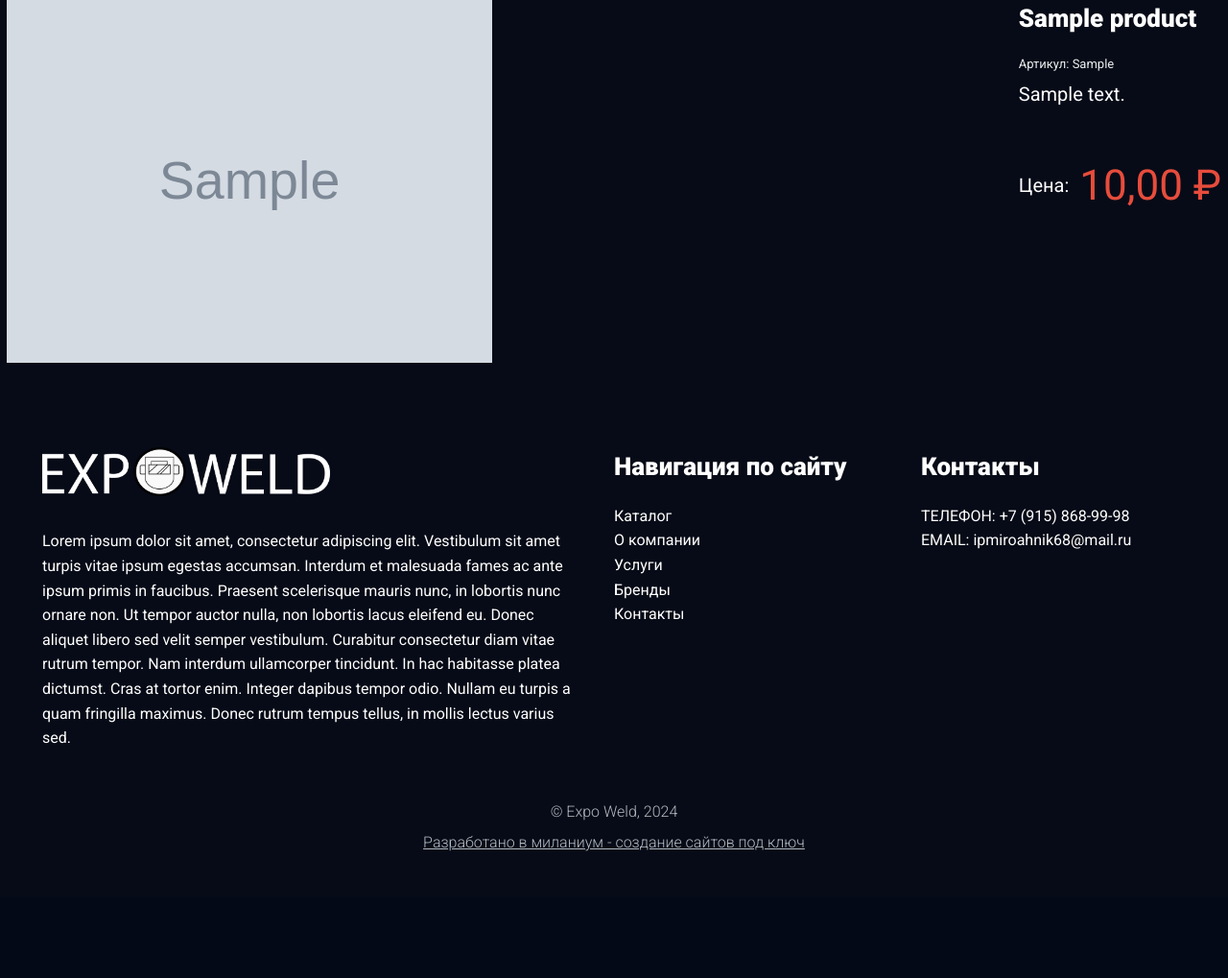
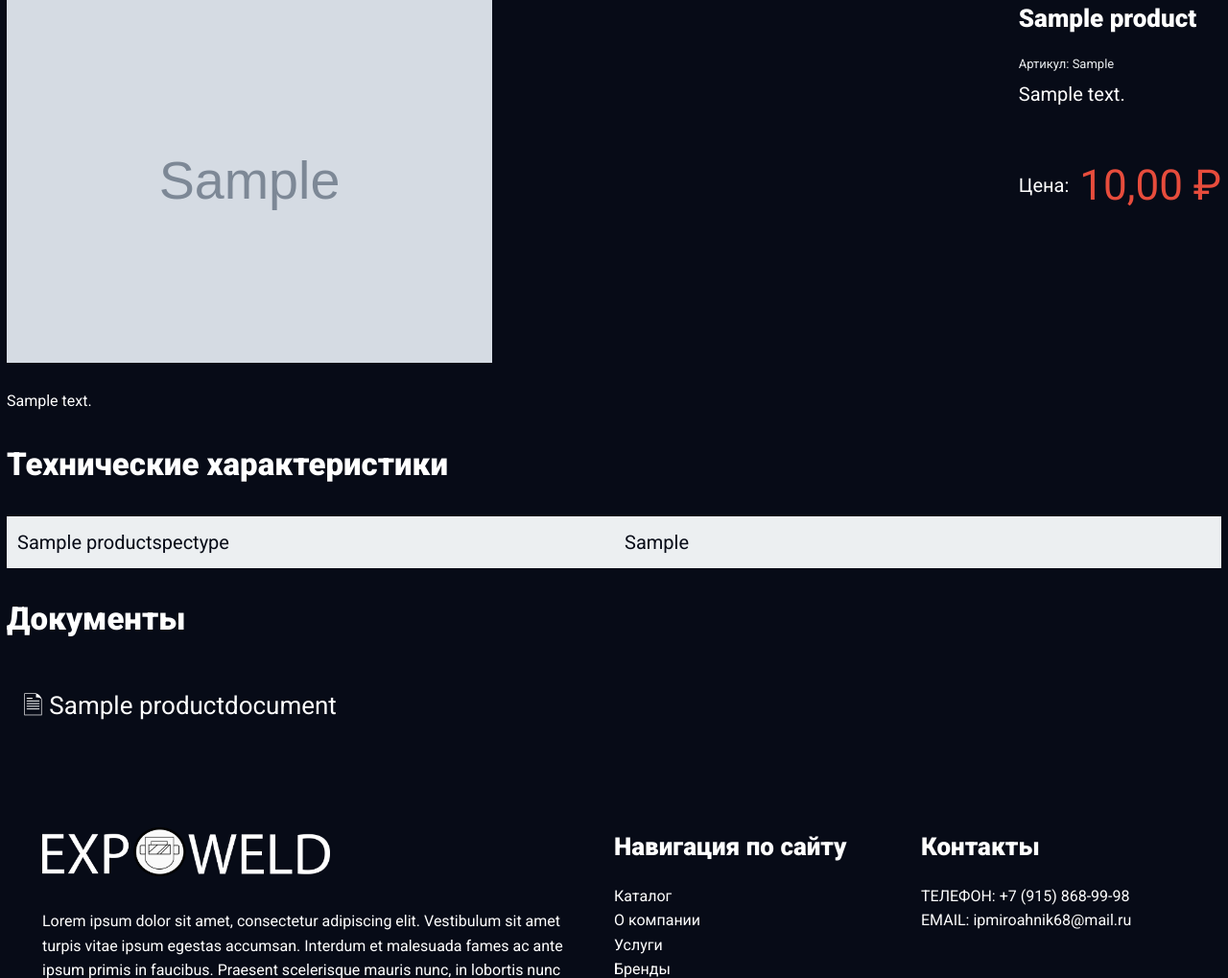
Before and after one commit to Loadngg/ExpO-Weld, a Django app: a page that uses templates/catalog/product_detail.html in a window 1280 px wide. Shown: the part 331-1350 px from the top of the page at 96% size. Before the commit the page ends 1218 px from the top, so only its background shows below. Run offline with Django 4.2, Linux system fonts and the light colour scheme; tables that the repository leaves empty hold one stand-in row (values such as "Sample post"); grey boxes marked "Sample" are stand-in pictures; lists and menus that the app fills with data are empty.

Commit message:
+ added full_description in product + added product docs and specs
+ added tinymc

```diff
--- a/catalog/models.py
+++ b/catalog/models.py
@@ -2,6 +2,7 @@ from django.db import models
 from django.urls import reverse
 
 from modules.services.utils import unique_slugify
+from tinymce.models import HTMLField
 
 
 class Brand(models.Model):
@@ -55,9 +56,10 @@ class Product(models.Model):
     """Товар"""
 
     name = models.CharField("Название", max_length=150)
-    description = models.TextField("Описание")
+    short_description = models.TextField("Краткое описание")
     article = models.CharField("Артикул", unique=True, max_length=100, default=0)
     price = models.DecimalField("Цена", default=0, decimal_places=2, max_digits=11)
+    full_description = HTMLField("Полное описание", blank=True, null=True)
     brand = models.ForeignKey(Brand, on_delete=models.SET_NULL, blank=True, null=True, verbose_name="Бренд")
     parent_category = models.ForeignKey(Category, on_delete=models.SET_NULL, blank=True, null=True,
                                         verbose_name="Родительская категория")
@@ -101,3 +103,47 @@ class ProductImage(models.Model):
     class Meta:
         verbose_name = "Фотография товара"
         verbose_name_plural = "Фотографии товаров"
+
+
+class ProductSpecType(models.Model):
+    """Тип характеристики"""
+
+    name = models.CharField("Название", max_length=150, unique=True)
+
+    def __str__(self):
+        return str(self.name)
+
+    class Meta:
+        verbose_name = "Тип характеристики"
+        verbose_name_plural = "Типы характеристик"
+
+
+class ProductSpec(models.Model):
+    """Характеристика"""
+
+    type = models.ForeignKey(ProductSpecType, on_delete=models.CASCADE, blank=False, null=False,
+                             verbose_name="Тип характеристики")
+    value = models.CharField("Значение", max_length=100)
+    product = models.ForeignKey(Product, on_delete=models.CASCADE, verbose_name="Товар")
+
+    def __str__(self):
+        return f"{self.type} - {self.value}"
+
+    class Meta:
+        verbose_name = "Характеристика"
+        verbose_name_plural = "Характеристики"
+
+
+class ProductDocument(models.Model):
+    """Документ"""
+
+    name = models.CharField("Название", max_length=150, unique=True)
+    file = models.FileField("Документ", upload_to='product/docs', blank=False, null=False)
+    product = models.ForeignKey(Product, on_delete=models.CASCADE, verbose_name="Товар")
+
+    def __str__(self):
+        return str(self.name)
+
+    class Meta:
+        verbose_name = "Документ товара"
+        verbose_name_plural = "Документы товара"
--- a/expoWeld/settings.py
+++ b/expoWeld/settings.py
@@ -19,6 +19,7 @@ INSTALLED_APPS = [
     'django.contrib.staticfiles',
 
     'django.contrib.humanize',
+    'tinymce',
     "django_browser_reload",
 
     'modules.services',
--- a/expoWeld/urls.py
+++ b/expoWeld/urls.py
@@ -9,6 +9,7 @@ admin.site.site_header = "Администрирование ExpO Weld"
 urlpatterns = [
     path("__reload__/", include("django_browser_reload.urls")),
     path('admin/', admin.site.urls),
+    path('tinymce/', include('tinymce.urls')),
     path('', include('landing.urls')),
     path('catalog/', include('catalog.urls')),
 ]
--- a/static/css/pages/product.css
+++ b/static/css/pages/product.css
@@ -60,3 +60,88 @@
     font-size: var(--spacing-xxl);
     color: var(--color-red);
 }
+
+.product__body {
+    width: 100%;
+    display: flex;
+    flex-direction: column;
+    align-items: flex-start;
+    justify-content: flex-start;
+    text-align: left;
+    gap: var(--spacing-xl);
+}
+
+.product__full_description {
+    text-align: left;
+}
+
+.product__full_description strong {
+    font-weight: 700;
+}
+
+.product__full_description a {
+    text-decoration: underline;
+}
+
+.product__full_description h2:not(:first-child) {
+    margin-top: var(--spacing-xl);
+    margin-bottom: var(--spacing-l);
+}
+
+.product__specs_table {
+    width: 100%;
+    table-layout: fixed;
+    border-collapse: separate;
+    border-spacing: 0;
+    max-width: 100%;
+}
+
+.product__specs_table tbody {
+    width: 100%;
+}
+
+.product__specs_table tr:nth-child(2n+1) {
+    background-color: var(--color-gray-light);
+}
+
+.product__specs_table tr:nth-child(2n) {
+    background-color: var(--color-white);
+}
+
+.product__specs_table tr {
+    color: var(--color-black);
+}
+
+.product__specs_table th {
+    font-size: var(--fs-m);
+    padding: var(--spacing-m);
+}
+
+.product__documents {
+    width: 100%;
+}
+
+.product__documents__list {
+    width: 100%;
+    display: flex;
+    flex-direction: column;
+    align-items: flex-start;
+    justify-content: flex-start;
+    gap: var(--spacing-l);
+    text-align: left;
+}
+
+.product__documents__list a {
+    width: 100%;
+    font-size: var(--fs-l);
+    padding: var(--spacing-l);
+    border-radius: var(--spacing-l);
+
+    transition: color .2s ease, background-color .2s ease;
+}
+
+.product__documents__list a:hover {
+    background-color: var(--color-gray-light);
+    color: var(--color-black);
+    flex: 1;
+}
--- a/templates/catalog/category_detail.html
+++ b/templates/catalog/category_detail.html
@@ -48,7 +48,7 @@
                             <span>Артикул: {{ product.article }}</span>
                             <a href="{% url 'product_detail' slug=product.slug %}">{{ product.name }}</a>
                         </div>
-                        <p class="card__item__description">{{ product.description|truncatechars:200 }}</p>
+                        <p class="card__item__description">{{ product.short_description|truncatechars:200 }}</p>
                         <div class="card__item__price">
                             <span>Цена:</span>
                             <span>{{ product.price|intcomma }} ₽</span>
--- a/templates/catalog/product_detail.html
+++ b/templates/catalog/product_detail.html
@@ -35,13 +35,44 @@
                     <div class="product__stats">
                         <h3>{{ product.name }}</h3>
                         <p class="product__article">Артикул: {{ product.article }}</p>
-                        <p class="product__description">{{ product.description }}</p>
+                        <p class="product__description">{{ product.short_description }}</p>
                         <div class="product__price">
                             <span>Цена:</span>
                             <span>{{ product.price|intcomma }} ₽</span>
                         </div>
                     </div>
                 </div>
+                <div class="product__body">
+                    {% if product.full_description %}
+                        <div class="product__full_description">{{ product.full_description|safe }}</div>
+                    {% endif %}
+                    {% if product.productspec_set.all|length != 0 %}
+                        <div class="product__specs">
+                            <h2>Технические характеристики</h2>
+                            <table class="product__specs_table">
+                                <tbody>
+                                {% for spec in product.productspec_set.all %}
+                                    <tr>
+                                        <th>{{ spec.type.name }}</th>
+                                        <th>{{ spec.value }}</th>
+                                    </tr>
+                                {% endfor %}
+                                </tbody>
+                            </table>
+                        </div>
+                    {% endif %}
+                    {% if product.productdocument_set.all|length != 0 %}
+                        <div class="product__documents">
+                            <h2>Документы</h2>
+                            <div class="product__documents__list">
+                                {% for document in product.productdocument_set.all %}
+                                    <a href="{{ document.url }}" target="_blank" download
+                                       rel="noopener noreferrer">🗎 {{ document.name }}</a>
+                                {% endfor %}
+                            </div>
+                        </div>
+                    {% endif %}
+                </div>
             </div>
         </div>
     </section>
--- a/templates/catalog/search_results.html
+++ b/templates/catalog/search_results.html
@@ -35,7 +35,7 @@
                             <span>Артикул: {{ product.article }}</span>
                             <a href="{% url 'product_detail' slug=product.slug %}">{{ product.name }}</a>
                         </div>
-                        <p class="card__item__description">{{ product.description|truncatechars:200 }}</p>
+                        <p class="card__item__description">{{ product.short_description|truncatechars:200 }}</p>
                         <div class="card__item__price">
                             <span>Цена:</span>
                             <span>{{ product.price|intcomma }} ₽</span>
--- a/templates/landing/home.html
+++ b/templates/landing/home.html
@@ -47,7 +47,7 @@
                                 <span>Артикул: {{ product.article }}</span>
                                 <a href="{% url 'product_detail' slug=product.slug %}">{{ product.name|truncatechars:50 }}</a>
                             </div>
-                            <p class="card__item__description">{{ product.description|truncatechars:200 }}</p>
+                            <p class="card__item__description">{{ product.short_description|truncatechars:200 }}</p>
                             <div class="card__item__price">
                                 <span>Цена:</span>
                                 <span>{{ product.price|intcomma }} ₽</span>
```
Also changed, not shown: catalog/admin.py (+23 -3 lines), catalog/migrations/0005_productspec_productspectype.py (added), catalog/migrations/0006_auto_20240714_0220.py (added), catalog/migrations/0007_auto_20240714_0223.py (added), catalog/migrations/0008_alter_product_full_description.py (added), catalog/migrations/0009_productdocument.py (added).
